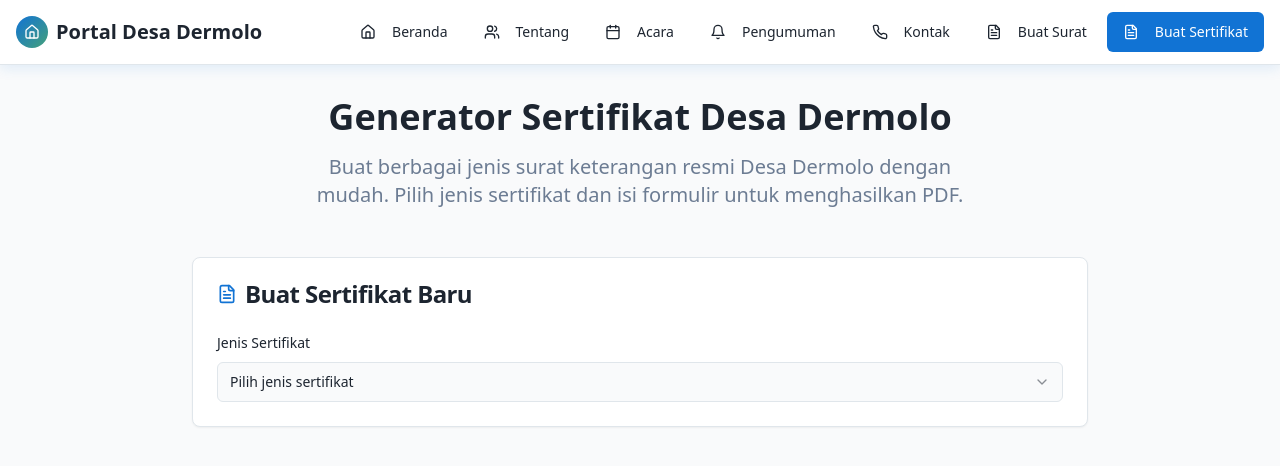
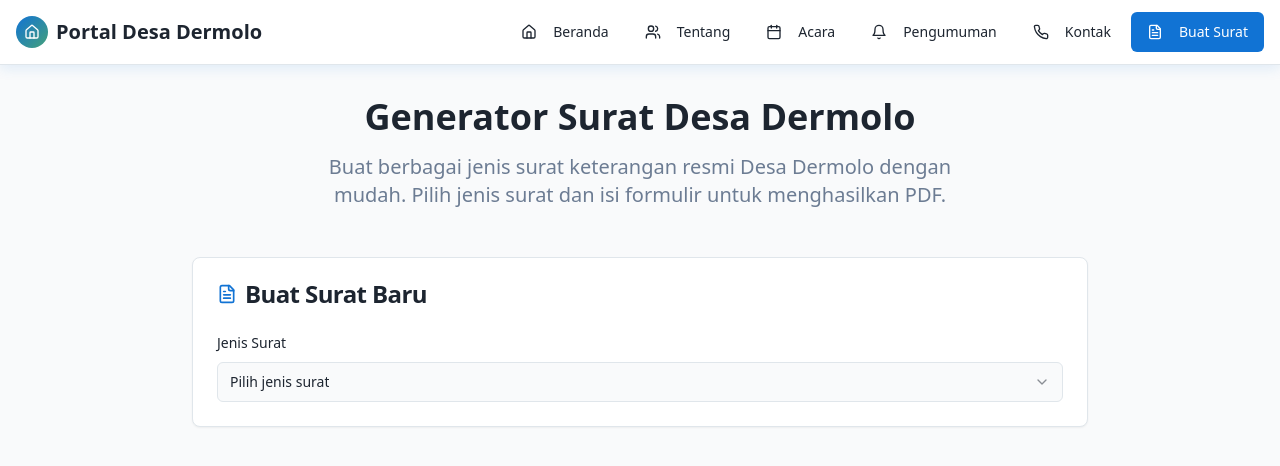
Before and after one commit to bettadevindonesia/our-village-square, a React (Vite) app: page /certificate in a window 1280 px wide. Shown: the top 466 px of the page. Built offline with nearby package versions, Linux system fonts and the light colour scheme.

Commit message:
chore: refactor page

```diff
--- a/src/components/Navigation.tsx
+++ b/src/components/Navigation.tsx
@@ -11,8 +11,8 @@ const Navigation = () => {
     { href: "/events", label: "Acara", icon: Calendar },
     { href: "/announcements", label: "Pengumuman", icon: Bell },
     { href: "/contact", label: "Kontak", icon: Phone },
-    { href: "/letter", label: "Buat Surat", icon: FileText },
-    { href: "/certificate", label: "Buat Sertifikat", icon: FileText },
+    // { href: "/letter", label: "Buat Surat", icon: FileText },
+    { href: "/certificate", label: "Buat Surat", icon: FileText },
   ];
 
   return (
--- a/src/pages/CertificateGenerator.tsx
+++ b/src/pages/CertificateGenerator.tsx
@@ -78,8 +78,8 @@ const CertificateGenerator = () => {
   const generatePDF = () => {
     if (!formData.certificateType) {
       toast({
-        title: "Tipe Sertifikat Belum Dipilih",
-        description: "Silakan pilih tipe sertifikat terlebih dahulu.",
+        title: "Tipe Surat Belum Dipilih",
+        description: "Silakan pilih tipe surat terlebih dahulu.",
         variant: "destructive"
       });
       return;
@@ -242,12 +242,12 @@ const CertificateGenerator = () => {
     doc.text("RIYATI", pageWidth - margin - 50, yPosition);
 
     // Save PDF
-    const fileName = `sertifikat_${formData.certificateType}_${new Date().toISOString().split('T')[0]}.pdf`;
+    const fileName = `surat_${formData.certificateType}_${new Date().toISOString().split('T')[0]}.pdf`;
     doc.save(fileName);
 
     toast({
       title: "PDF Berhasil Dibuat!",
-      description: `Sertifikat telah disimpan sebagai ${fileName}`,
+      description: `Surat telah disimpan sebagai ${fileName}`,
     });
   };
 
@@ -580,10 +580,10 @@ const CertificateGenerator = () => {
     <div className="py-8">
       <div className="container mx-auto px-4">
         <div className="text-center mb-12">
-          <h1 className="text-4xl font-bold mb-4">Generator Sertifikat Desa Dermolo</h1>
+          <h1 className="text-4xl font-bold mb-4">Generator Surat Desa Dermolo</h1>
           <p className="text-xl text-muted-foreground max-w-2xl mx-auto">
             Buat berbagai jenis surat keterangan resmi Desa Dermolo dengan mudah.
-            Pilih jenis sertifikat dan isi formulir untuk menghasilkan PDF.
+            Pilih jenis surat dan isi formulir untuk menghasilkan PDF.
           </p>
         </div>
 
@@ -593,18 +593,18 @@ const CertificateGenerator = () => {
               <CardHeader>
                 <CardTitle className="flex items-center">
                   <FileText className="w-5 h-5 mr-2 text-primary" />
-                  Buat Sertifikat Baru
+                  Buat Surat Baru
                 </CardTitle>
               </CardHeader>
               <CardContent className="space-y-6">
                 <div className="space-y-2">
-                  <Label htmlFor="certificateType">Jenis Sertifikat</Label>
+                  <Label htmlFor="certificateType">Jenis Surat</Label>
                   <Select
                     value={formData.certificateType}
                     onValueChange={(value) => handleSelectChange("certificateType", value)}
                   >
                     <SelectTrigger>
-                      <SelectValue placeholder="Pilih jenis sertifikat" />
+                      <SelectValue placeholder="Pilih jenis surat" />
                     </SelectTrigger>
                     <SelectContent>
                       <SelectItem value="business">Surat Keterangan Usaha</SelectItem>
@@ -620,7 +620,7 @@ const CertificateGenerator = () => {
                   <div className="flex flex-wrap gap-4 pt-6">
                     <Button onClick={handlePreview} variant="outline">
                       <Eye className="w-4 h-4 mr-2" />
-                      Preview Sertifikat
+                      Preview Surat
                     </Button>
                     <Button onClick={generatePDF} disabled={!formData.applicantName.trim()}>
                       <Download className="w-4 h-4 mr-2" />
@@ -639,7 +639,7 @@ const CertificateGenerator = () => {
                 <div className="flex justify-between items-center">
                   <CardTitle className="flex items-center">
                     <Eye className="w-5 h-5 mr-2 text-primary" />
-                    Preview Sertifikat
+                    Preview Surat
                   </CardTitle>
                   <div className="flex gap-2">
                     <Button onClick={generatePDF} size="sm">
@@ -647,7 +647,7 @@ const CertificateGenerator = () => {
                       Unduh PDF
                     </Button>
                     <Button onClick={handlePreview} variant="outline" size="sm">
-                      Edit Sertifikat
+                      Edit Surat
                     </Button>
                   </div>
                 </div>
```
Also changed, not shown: 1 other file (tests, documents, lock files or other folders).
